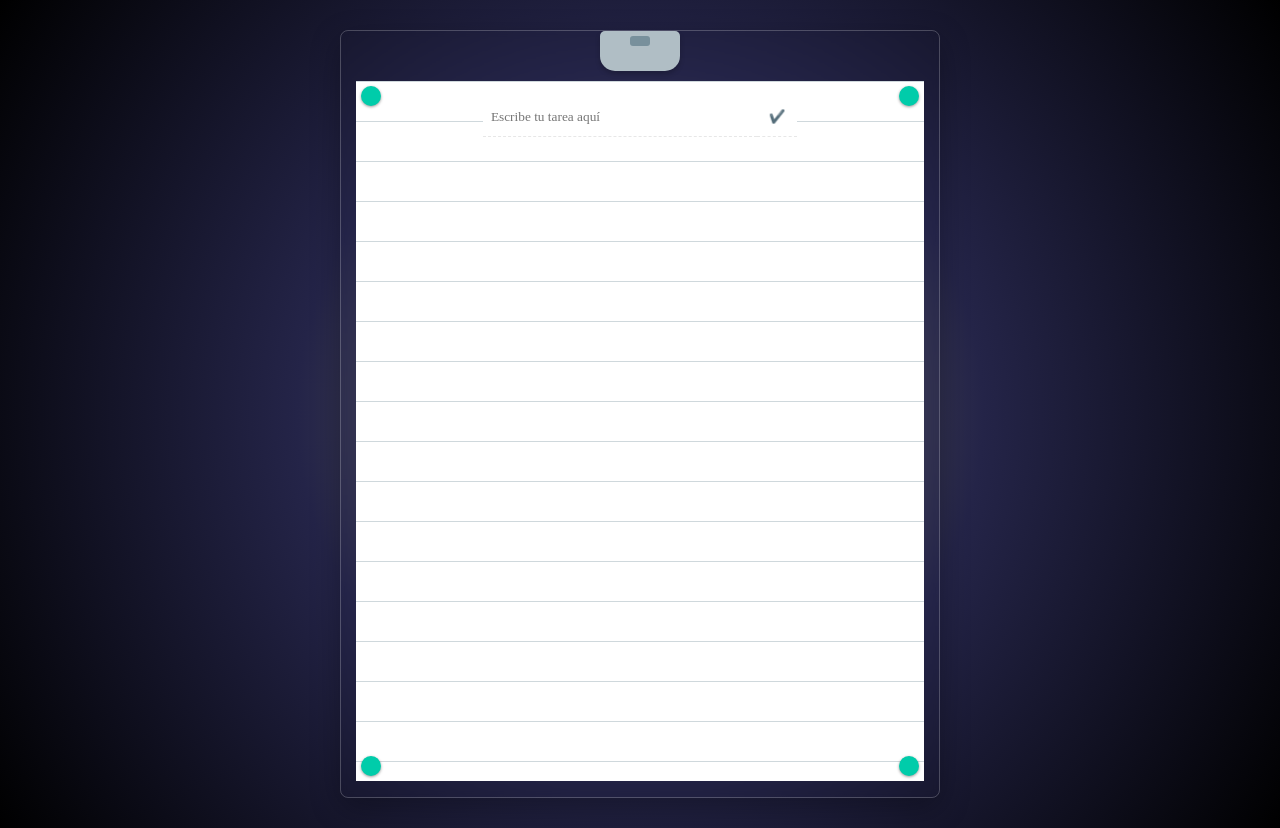
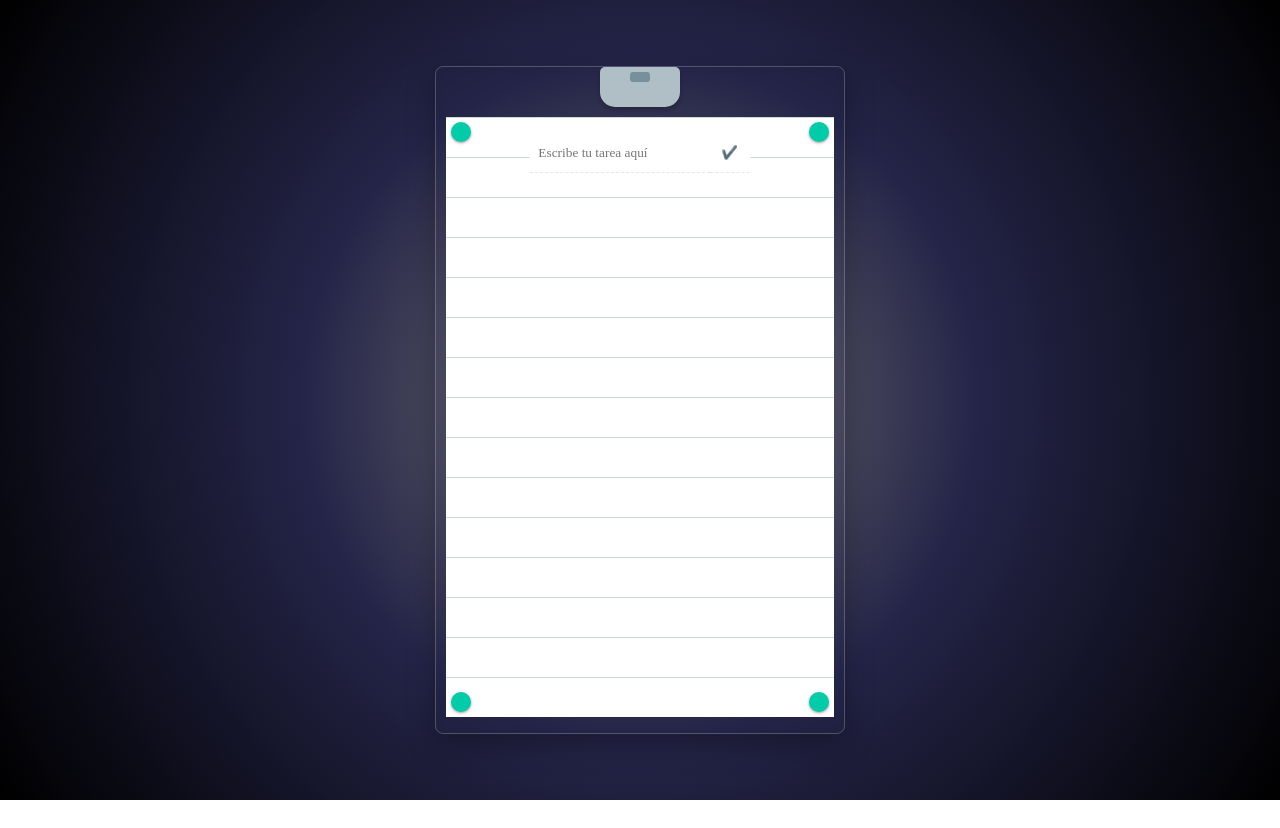
Before and after one commit to JuanM-8/TodoReact, a React (Vite) app: page / in a window 1280 px wide. After the commit the page ends 800 px from the top, so only its background shows below. Built offline with nearby package versions, Linux system fonts and the light colour scheme; a web font is replaced by a local one.

Commit message:
Fixed W&H and form button

```diff
--- a/src/App.css
+++ b/src/App.css
@@ -17,9 +17,9 @@
 .container {
   position: relative;
   width: 100%;
-  max-width: 600px;
+  max-width: 32vw;
   height: max-content;
-  min-height: 700px;
+  min-height: 75vh;
 
   background: transparent;
   backdrop-filter: blur(3px);
@@ -103,6 +103,9 @@
   form {
     width: 100%;
     text-align: center;
+    justify-content: center;
+    align-items: center;
+    display: flex;
   }
   input {
     border: none;
```
